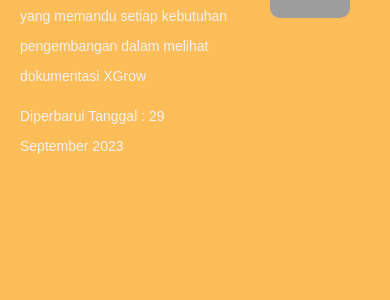
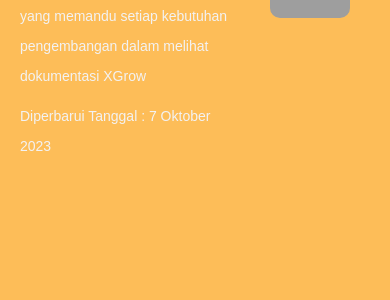
Before and after one commit to Kampus-Merdeka-Software-Engineering/BE-Semarang-10, a Node server app: page / in a window 390 px wide. Shown: the part 365-665 px from the top of the page. Run offline with Node 20, Linux system fonts and the light colour scheme; some libraries are stand-ins or nearby versions; grey boxes are pictures that could not be loaded.

Commit message:
PERBAIKAN (FINAL)

```diff
--- a/src/views/index.html
+++ b/src/views/index.html
@@ -23,7 +23,7 @@
     /* github Style */
     .github-judul h1 { font-size: 25px; font-family: "Plus Jakarta Sans", sans-serif; font-weight: 300; padding: 120px; padding-top: 100px; padding-bottom: 30px; position: relative; } .github-container { justify-content: center; align-items: center; max-width: 70%; margin: 0 auto; margin-bottom: 30px; padding: 1px; padding-left: 50px; background-color: #fdbd58; border-radius: 10px;  } .github-container p{ color: #fff; font-family: "Plus Jakarta Sans", sans-serif; font-size: 15px; } .github-judul i { color: #fdbd58; font-size: 75px; } @media screen and (max-width: 768px) { .github-judul h1 { font-size: 18px; padding: 5px; } .github-container p { font-size: 15px; padding: 5px; } .github-container { justify-content: center; align-items: center; max-width: 50%; margin: 0 auto; margin-bottom: 20px; padding: 5px; padding-left: 25px; background-color: #fdbd58; border-radius: 5px;  } .github-container { max-width: 100%; } }
     /* API Style */
-    .api-judul h1 { font-size: 25px; font-family: "Plus Jakarta Sans", sans-serif; font-weight: 300; padding: 120px; padding-top: 100px; padding-bottom: 30px; position: relative; } .api-container { justify-content: center; align-items: center; max-width: 70%; margin: 0 auto; margin-bottom: 100px; padding: 1px; padding-left: 50px; padding-right: 50px; padding-bottom: 50px; background-color: #fdbd58; border-radius: 10px;  } .api-container p{ color: #fff; font-family: "Plus Jakarta Sans", sans-serif; font-size: 18px; } .api-judul i { color: #fdbd58; font-size: 75px; } @media screen and (max-width: 768px) { .api-judul h1 { font-size: 18px; padding: 5px; } .api-container p { font-size: 15px; padding: 5px; } .api-container { justify-content: center; align-items: center; max-width: 50%; margin: 0 auto; margin-bottom: 20px; padding: 5px; padding-left: 25px; background-color: #fdbd58; border-radius: 5px;  } .api-container { max-width: 100%; } }
+    .api-judul h1 { font-size: 25px; font-family: "Plus Jakarta Sans", sans-serif; font-weight: 300; padding: 120px; padding-top: 100px; padding-bottom: 30px; position: relative; } .api-container { justify-content: center; align-items: center; max-width: 70%; margin: 0 auto; margin-bottom: 20px; padding: 1px; padding-left: 50px; padding-right: 50px; padding-bottom: 20px; background-color: #fdbd58; border-radius: 10px;  } .api-container p{ color: #fff; font-family: "Plus Jakarta Sans", sans-serif; font-size: 18px; } .api-judul i { color: #fdbd58; font-size: 75px; } @media screen and (max-width: 768px) { .api-judul h1 { font-size: 18px; padding: 5px; } .api-container p { font-size: 15px; padding: 5px; } .api-container { justify-content: center; align-items: center; max-width: 50%; margin: 0 auto; margin-bottom: 20px; padding: 5px; padding-left: 25px; background-color: #fdbd58; border-radius: 5px;  } .api-container { max-width: 100%; } }
     /* wiki Style */
     .wiki{display:flex;align-items:center;padding:140px;padding-bottom:100px;background-color:#fdbd58; width: auto; height: 600px;}.wiki-text{flex:1;padding:20px;}.wiki-text h1{font-size:42px;font-weight:100;margin:0;color: #fff;}.wiki-text p{font-size:16px;margin:10px 0;color: #f3f2f2;}.wiki-image{max-width:50%;padding:20px;}.wiki-image img{max-width:80%;border-radius:10px;}.wiki-image{position:relative;overflow:hidden;}@media (max-width:768px){.wiki{padding:150px 0;padding-bottom:200px;}.wiki-text h1{font-size:36px;}.wiki-text p{font-size:14px;}}
     /* wiki list Style */
@@ -59,7 +59,7 @@
         <div class="home-text">
           <h1>XGrow Developer Dokumentasi</h1>
           <p>XGrow Developer adalah halaman panduan komprehensif yang memandu setiap kebutuhan pengembangan dalam melihat dokumentasi XGrow</p>
-          <p>Diperbarui Tanggal : 29 September 2023</p>
+          <p>Diperbarui Tanggal : 7 Oktober 2023</p>
         </div>
         <div class="home-image">
           <img src="https://kampus-merdeka-software-engineering.github.io/front-end-capstone-project-section-semarang-group-10/assets/img/img1.jpg" alt="home-Image" id="imgHomeUbah"/>
```
